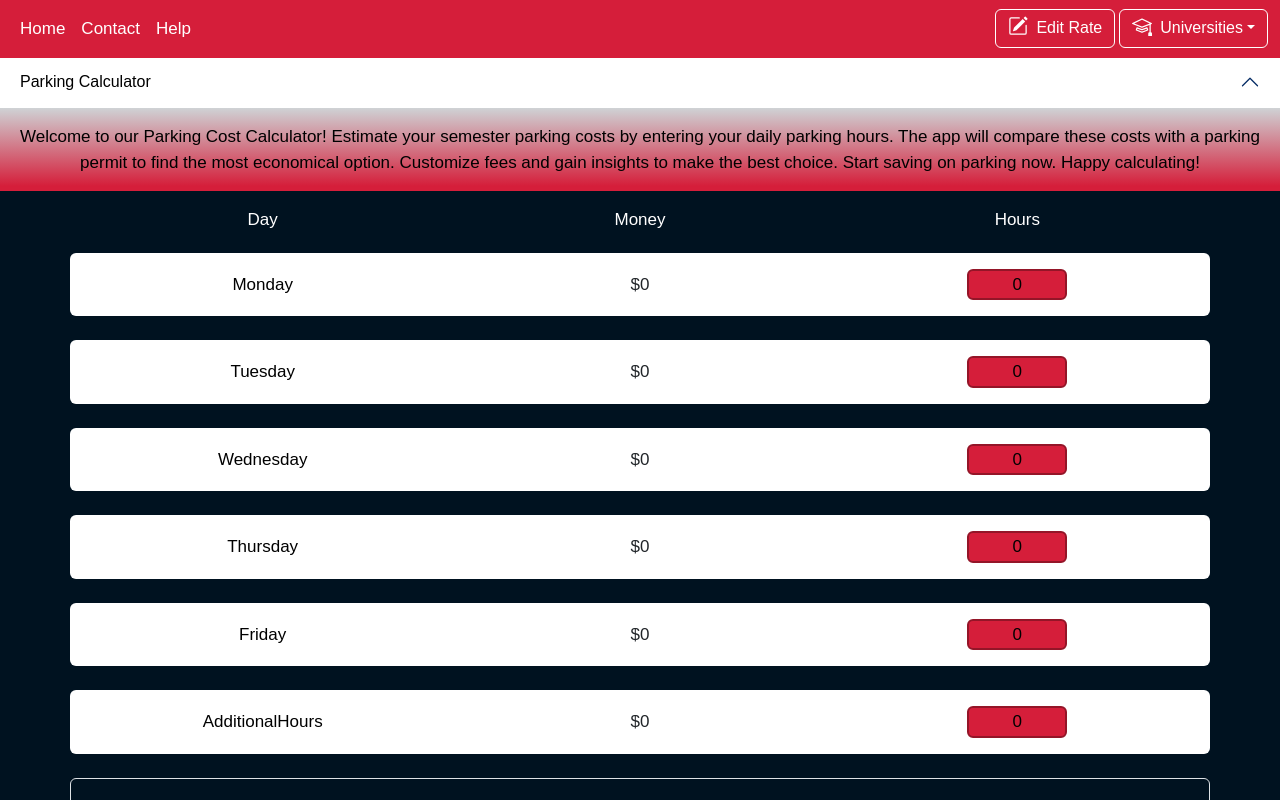
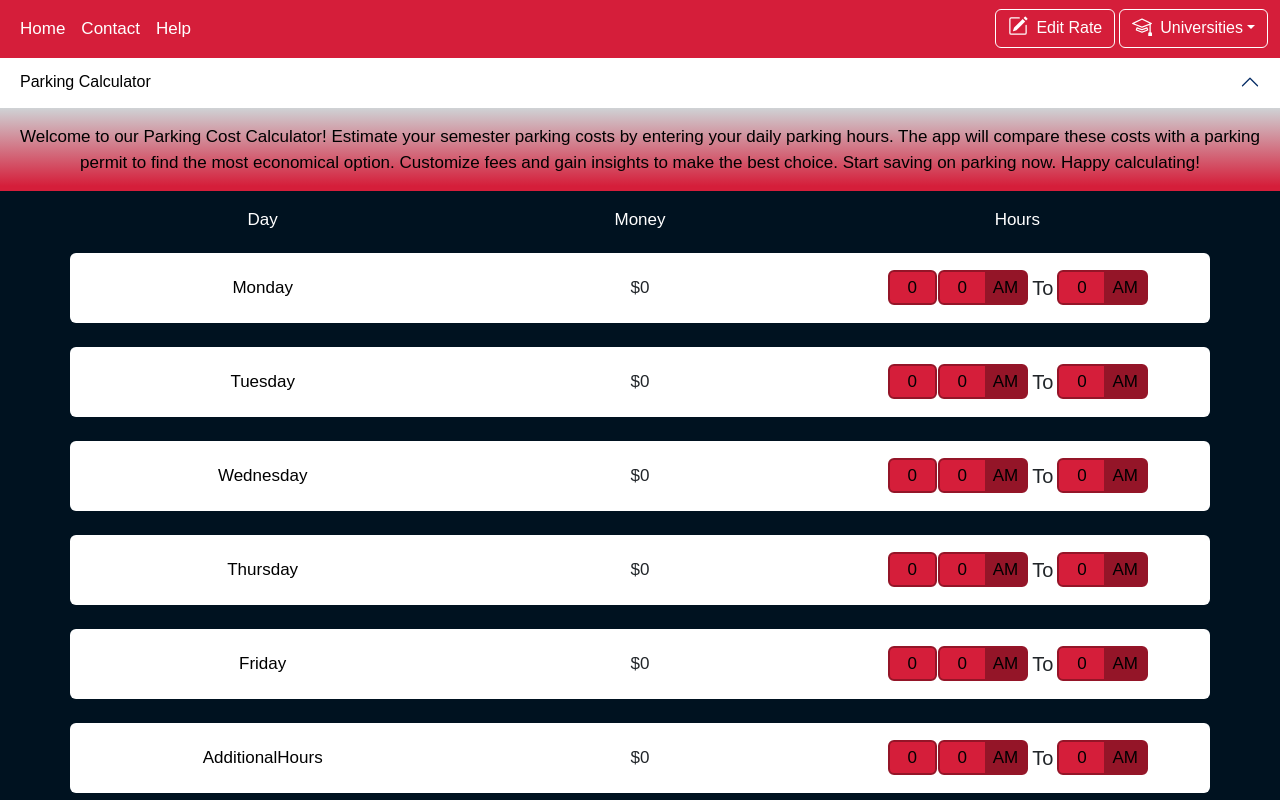
Before and after one commit to JosephBoat404/Parking-Calculator, a React (Create React App) app in the folder my-app/: page / in a window 1280 px wide. Shown: the top 800 px of the page. Built offline with nearby package versions, Linux system fonts and the light colour scheme.

Commit message:
Added new input for start and end for duration

```diff
--- a/my-app/public/index.html
+++ b/my-app/public/index.html
@@ -9,7 +9,7 @@
       integrity="sha384-4bw+/aepP/YC94hEpVNVgiZdgIC5+VKNBQNGCHeKRQN+PtmoHDEXuppvnDJzQIu9"
       crossorigin="anonymous"
     />
-    <meta name="viewport" content="width=device-width, initial-scale=1" />
+    <meta name="viewport" content="width=device-width, initial-scale=1.0" />
     <meta
       name="description"
       content="Web site created using create-react-app"
--- a/my-app/src/App.css
+++ b/my-app/src/App.css
@@ -82,14 +82,7 @@ input[type="number"] {
   color: var(--font-color);
 }
 
-.formColor {
-  min-width: 100px;
-  border: 2px solid #941528 ;
-  text-align: center;
-  background-color: var(--highlight-color);
-  color: black;
-  transition: transform 0.3s;
-}
+
 
 label {
   color: black;
@@ -207,8 +200,55 @@ input:disabled {
     overflow-y: auto;
   }
 }
-.dropdown-item.active {
+.nodefualt{
   background: none;
+  border: none;
+  text-align: center;
+}
+
+.IsTo{
+  /* font-weight: bolder; */
+  font-size: 20px;
+}
+
+.hoursdisplay{
+  width: max-content;
+  height: 35.5px;
+  border: 2px solid #941528;
+  text-align: center;
+  margin: 1px;
+  background:var(--highlight-color);
+  color: black;
+  transition: transform 0.3s;
+}
+
+.formChange{
+  width:max-content;
+  border: 2px solid #941528 ;
+  text-align: center;
+  background-color: var(--highlight-color);
+  color: black;
+  transition: transform 0.3s;
+
+}
+
+.PMAM{
+  border: 2px solid #941528 ;
+  background: #941528;
+  width: auto;
+}
+
+@media (max-width: 576px) {
+  .formChange {
+    display: none;
+  }
+  .IsTo{
+    display: none !important;
+  }
+}
+
+.dropdown-item.active, .dropdown-item:active {
   color: #000;
-  text-decoration: underline;
+  background: none;
+  text-shadow: 2px 2px 5px #941528;
 }
--- a/my-app/src/components/DayInput.jsx
+++ b/my-app/src/components/DayInput.jsx
@@ -1,6 +1,43 @@
-import React from "react";
+import React, { useState, useEffect } from "react";
 
 function DayInput({ label, hours, onChange, name, fee }) {
+  const [startTime, setStartTime] = useState("");
+  const [endTime, setEndTime] = useState("");
+  const [startPeriod, setStartPeriod] = useState("AM");
+  const [endPeriod, setEndPeriod] = useState("AM");
+
+  const calculateHours = () => {
+    let start = parseInt(startTime);
+    let end = parseInt(endTime);
+
+    if (startPeriod === "PM" && start !== 12) {
+      start += 12;
+    }
+    if (endPeriod === "PM" && end !== 12) {
+      end += 12;
+    }
+    if (startPeriod === "AM" && start === 12) {
+      start = 0;
+    }
+    if (endPeriod === "AM" && end === 12) {
+      end = 0;
+    }
+
+    let calculatedHours = end - start;
+
+    if (calculatedHours < 0) {
+      calculatedHours += 24;
+    }
+
+    onChange({ target: { name, value: calculatedHours.toString() } });
+  };
+
+  useEffect(() => {
+    if (startTime !== "" && endTime !== "") {
+      calculateHours();
+    }
+  }, [startTime, endTime, startPeriod, endPeriod]);
+
   const handleInputChange = (event) => {
     const inputString = event.target.value;
     if (parseInt(inputString, 10) > 24 || inputString.length > 2) {
@@ -10,8 +47,16 @@ function DayInput({ label, hours, onChange, name, fee }) {
     }
   };
 
+  const toggleStartPeriod = () => {
+    setStartPeriod(startPeriod === "AM" ? "PM" : "AM");
+  };
+
+  const toggleEndPeriod = () => {
+    setEndPeriod(endPeriod === "AM" ? "PM" : "AM");
+  };
+
   return (
-    <div className="container cb rounded -sm p-3 mb-4 fade-in">
+    <div className="container cb rounded p-3 mb-4 fade-in">
       <div className="row">
         <div className="col justify-content-center d-flex align-items-center">
           <label htmlFor={name}>{label}</label>
@@ -20,9 +65,9 @@ function DayInput({ label, hours, onChange, name, fee }) {
           <div>${fee}</div>
         </div>
         <div className="col justify-content-center d-flex align-items-center">
-          <form className="scaleanimation">
+          <form className="">
             <input
-              className="rounded formColor noscroll"
+              className="noscroll hoursdisplay rounded"
               type="number"
               id={name}
               name={name}
@@ -33,6 +78,39 @@ function DayInput({ label, hours, onChange, name, fee }) {
               placeholder="0"
             />
           </form>
+          <form className="rounded formChange align-items-center">
+            <input
+              className="nodefualt noscroll"
+              type="number"
+              id={`${name}-start-time`}
+              name={`${name}-start-time`}
+              value={startTime}
+              onChange={(e) => setStartTime(e.target.value)}
+              min="1"
+              max="12"
+              placeholder="0"
+            />
+            <button type="button" className="PMAM" onClick={toggleStartPeriod}>
+              {startPeriod}
+            </button>
+          </form>
+          <div className="d-flex align-items-center text-center m-1 IsTo">To</div>
+          <form className="rounded formChange">
+            <input
+              className="nodefualt noscroll"
+              type="number"
+              id={`${name}-end-time`}
+              name={`${name}-end-time`}
+              value={endTime}
+              onChange={(e) => setEndTime(e.target.value)}
+              min="1"
+              max="12"
+              placeholder="0"
+            />
+            <button type="button" className="PMAM" onClick={toggleEndPeriod}>
+              {endPeriod}
+            </button>
+          </form>
         </div>
       </div>
     </div>
--- a/my-app/src/components/HelpPage.jsx
+++ b/my-app/src/components/HelpPage.jsx
@@ -16,12 +16,12 @@ function HelpPage() {
         </p>
         <p>Follow these steps to get started:</p>
         <ol>
-          <li>For each day, input the hours you expect to spend on parking.</li>
+          <li>For each day, input the hours you expect to spend on parking or specify the start and end times for parking.</li>
           <li>Review the results at the bottom of the page.</li>
           <li>
             You can enter your desired parking rate, permit amount, and expected
             number of weeks you will be parking. Instructions are in the{" "}
-            <a href="#EditRateSection">Editing Rate section.</a>
+            <a href="#EditRateSection">Editing Rate Section.</a>
           </li>
         </ol>
       </section>
--- a/my-app/src/components/Navbar.jsx
+++ b/my-app/src/components/Navbar.jsx
@@ -37,7 +37,7 @@ function Navbar({ handleShowModal }) {
             </li>
             <li className="nav-item">
               <a
-                className="nav-link active"
+                className="nav-link"
                 aria-current="page"
                 href="#footer"
               >
@@ -46,7 +46,7 @@ function Navbar({ handleShowModal }) {
             </li>
             <li className="nav-item">
               <Link
-                className="nav-link active"
+                className="nav-link"
                 aria-current="page"
                 to="/Help"
               >
```
